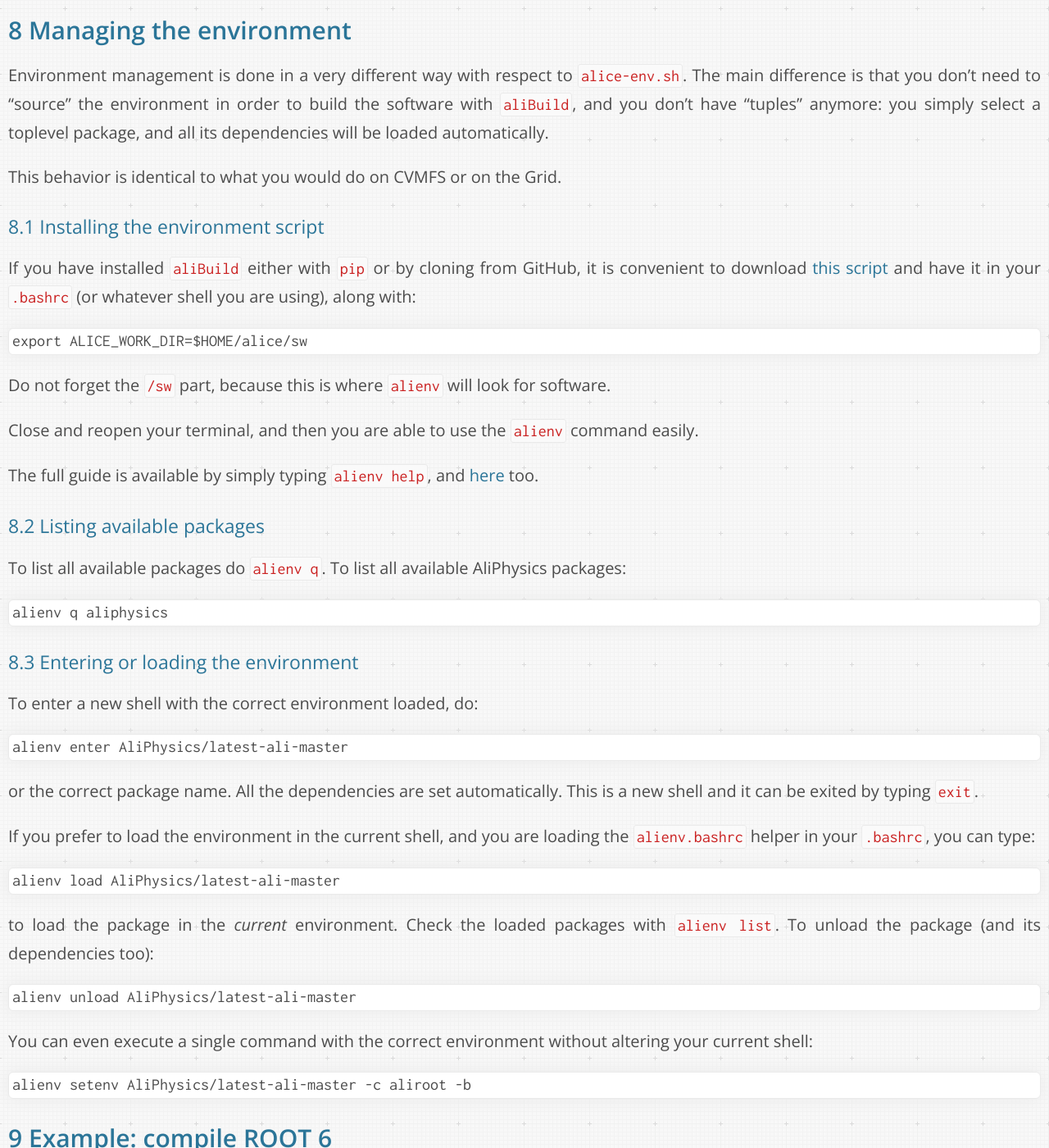
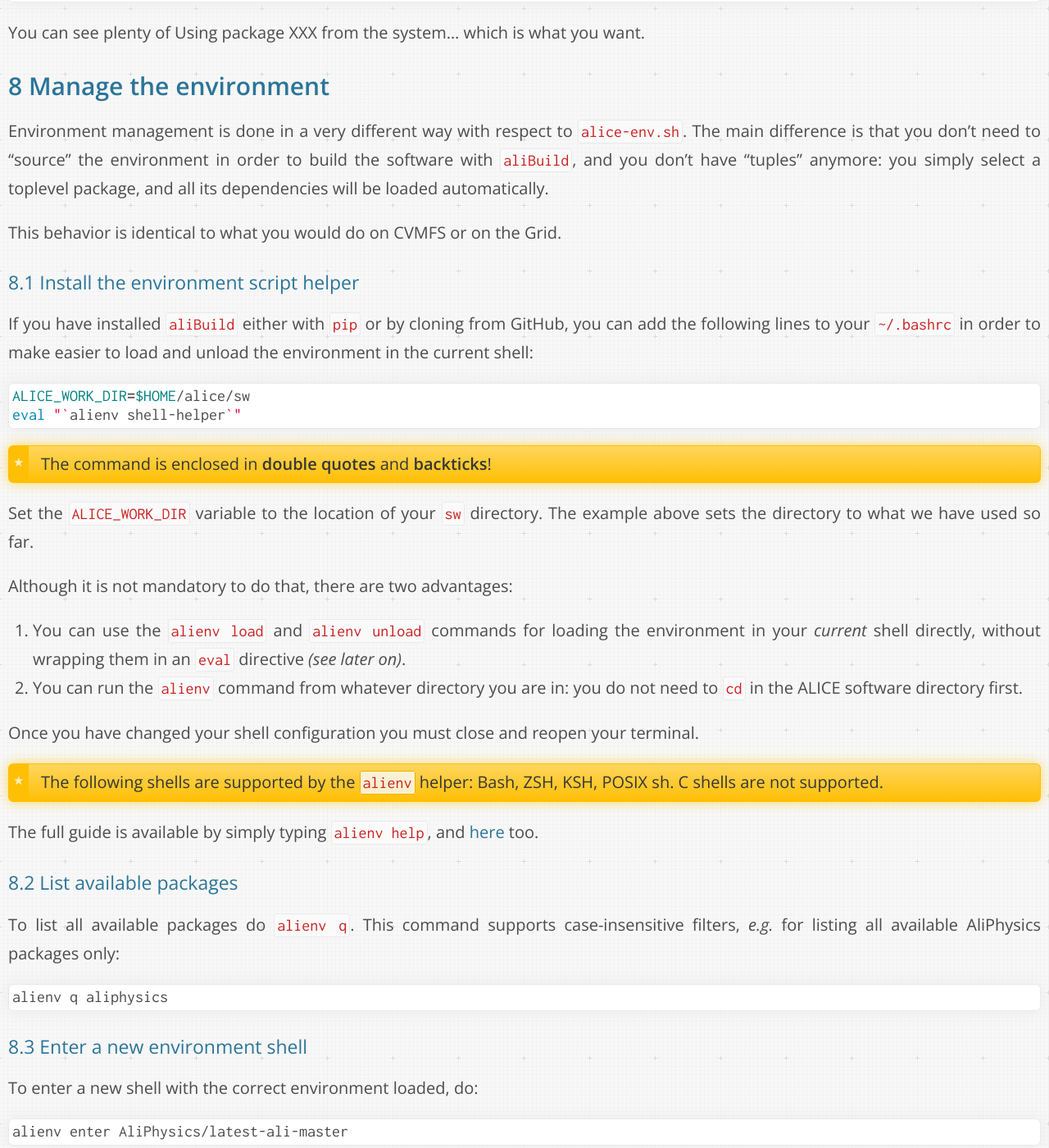
Before and after one commit to dberzano/dberzano.github.io, a Jekyll site: the page built from alice/alibuild/index.md, in a window 1280 px wide and 1400 px high, scrolled down 15830 px. Shown: the whole window at 82% size. Built offline with Jekyll 4.4.1, drawn with Linux system fonts in a browser that asks for light colours; some of the changed text lies outside the part shown.

Commit message:
Improve and fix alienv documentation
We now use `alienv shell-helper`.

````diff
--- a/alice/alibuild/index.md
+++ b/alice/alibuild/index.md
@@ -680,8 +680,8 @@
 want.
 
 
-Managing the environment
-------------------------
+Manage the environment
+----------------------
 
 Environment management is done in a very different way with respect to
 `alice-env.sh`. The main difference is that you don't need to "source" the
@@ -692,36 +692,51 @@
 This behavior is identical to what you would do on CVMFS or on the Grid.
 
 
-### Installing the environment script
+### Install the environment script helper
 
-If you have installed `aliBuild` either with `pip` or by cloning from GitHub, it
-is convenient to download
-[this script](https://raw.githubusercontent.com/alisw/alibuild/master/alienv.bashrc)
-and have it in your `.bashrc` (or whatever shell you are using), along with:
+If you have installed `aliBuild` either with `pip` or by cloning from GitHub,
+you can add the following lines to your `~/.bashrc` in order to make easier to
+load and unload the environment in the current shell:
 
-```
-export ALICE_WORK_DIR=$HOME/alice/sw
+```bash
+ALICE_WORK_DIR=$HOME/alice/sw
+eval "`alienv shell-helper`"
 ```
 
-Do not forget the `/sw` part, because this is where `alienv` will look for
-software.
+> The command is enclosed in **double quotes** and **backticks**!
 
-Close and reopen your terminal, and then you are able to use the `alienv`
-command easily.
+Set the `ALICE_WORK_DIR` variable to the location of your `sw` directory. The
+example above sets the directory to what we have used so far.
+
+Although it is not mandatory to do that, there are two advantages:
+
+1. You can use the `alienv load` and `alienv unload` commands for loading the
+   environment in your _current_ shell directly, without wrapping them in an
+   `eval` directive _(see later on)_.
+2. You can run the `alienv` command from whatever directory you are in: you do
+   not need to `cd` in the ALICE software directory first.
+
+Once you have changed your shell configuration you must close and reopen your
+terminal.
+
+> The following shells are supported by the `alienv` helper: Bash, ZSH, KSH,
+> POSIX sh. C shells are not supported.
 
 The full guide is available by simply typing `alienv help`, and [here](http://alisw.github.io/alibuild/quick.html) too.
 
 
-### Listing available packages
+### List available packages
 
-To list all available packages do `alienv q`. To list all available AliPhysics
-packages:
+To list all available packages do `alienv q`. This command supports
+case-insensitive filters, *e.g.* for listing all available AliPhysics packages
+only:
 
 ```
 alienv q aliphysics
 ```
 
-### Entering or loading the environment
+
+### Enter a new environment shell
 
 To enter a new shell with the correct environment loaded, do:
 
@@ -730,10 +745,26 @@
 ```
 
 or the correct package name. All the dependencies are set automatically. This is
-a new shell and it can be exited by typing `exit`.
+a new shell and it can be exited by typing `exit`. At any moment you can see the
+list of loaded packages by using:
+
+```bash
+alienv list
+```
+
+Note that this method will ignore and override all your settings in your current
+`~/.bashrc` (or the equivalent for the shell you are using). This is to avoid
+any possible interference with `PATH`, `LD_LIBRARY_PATH`, etc. that you might
+have set there.
+
+> You can still load the environment in your _current_ shell as opposed to
+> opening a new one, see the next paragraph.
+
+
+### Load the environment in your current shell
 
 If you prefer to load the environment in the current shell, and you are loading
-the `alienv.bashrc` helper in your `.bashrc`, you can type:
+the `alienv` helper in your `.bashrc`, you can type:
 
 ```
 alienv load AliPhysics/latest-ali-master
@@ -746,12 +777,18 @@
 alienv unload AliPhysics/latest-ali-master
 ```
 
+
+### Execute a single command with the right environment
+
 You can even execute a single command with the correct environment without
 altering your current shell:
 
 ```
 alienv setenv AliPhysics/latest-ali-master -c aliroot -b
 ```
+
+> This is useful for **scripting**: you can alter the environment only for the
+> commands that need it and leave the rest clean.
 
 
 Example: compile ROOT 6
````
